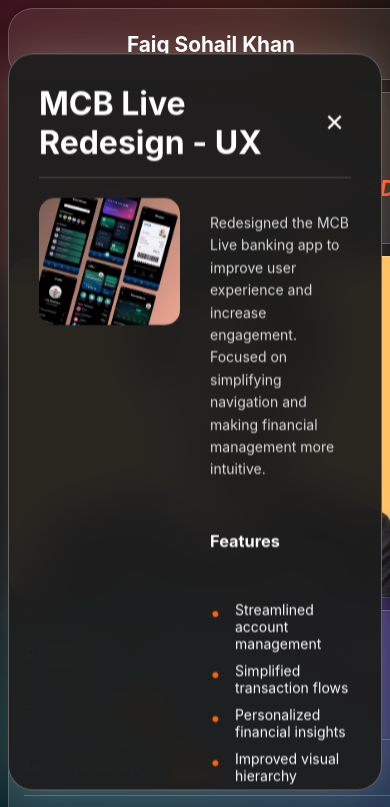
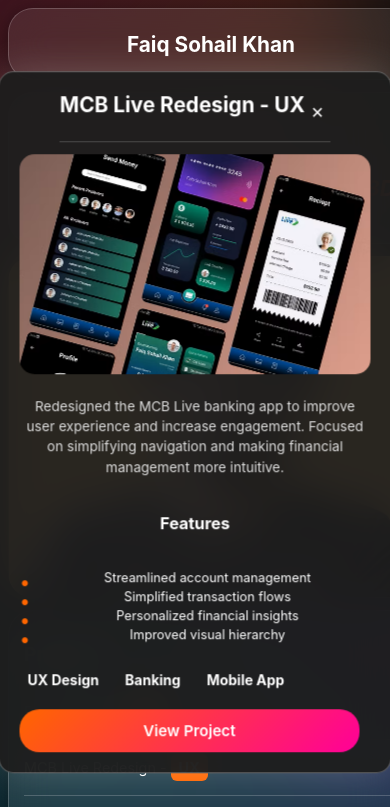
Before and after one commit to not-Faiq/Portfolio, a plain HTML site: page index.html in a window 390 px wide. Both pictures are taken after a click on the element "MCB Live Redesign - UX". Shown: the top 807 px of the page. Drawn offline with nearby package versions, Linux system fonts and the light colour scheme; a web font is replaced by a local one.

Commit message:
Update index.html

```diff
--- a/index.html
+++ b/index.html
@@ -428,7 +428,10 @@
   to   { opacity: 1; transform: translateY(0); }
 }
 
-
+/* Project Detail Modal */
+body.modal-open {
+  overflow: hidden;
+}
 .project-modal {
   position: fixed;
   top: 50%;
@@ -441,7 +444,7 @@
   backdrop-filter: blur(20px);
   border-radius: 25px;
   padding: 30px;
-  z-index: 1001; /* ✅ ensure modal above overlay */
+  z-index: 30;
   opacity: 0;
   pointer-events: none;
   transition: all 0.4s ease;
@@ -556,15 +559,84 @@
   font-weight: 600;
   transition: all 0.3s ease;
   margin-top: 10px;
-  position: relative; /* ✅ enables z-index */
-  z-index: 1002; /* ✅ keeps button above everything */
-  cursor: pointer;
+z-index: 100;
 }
 
 .project-modal-link:hover {
   transform: translateY(-3px);
   box-shadow: 0 5px 15px rgba(255, 102, 0, 0.4);
-}    /* Responsive design */
+}
+
+/* Mobile adjustments */
+@media (max-width: 768px) {
+  .project-modal {
+    width: 90%;
+    max-width: none;
+    max-height: 90vh;
+    padding: 20px;
+    border-radius: 15px;
+    overflow-y: auto;
+    -webkit-overflow-scrolling: touch;
+  }
+
+  .project-modal-header {
+    margin-bottom: 12px;
+    padding-bottom: 8px;
+  }
+
+  .project-modal-title {
+    font-size: 1.3rem;
+  }
+
+  .project-modal-close {
+    font-size: 1rem;
+    width: auto;
+    height: auto;
+  }
+
+  .project-modal-content {
+    grid-template-columns: 1fr; /* stack image + details */
+    gap: 8px; /* ✅ reduced spacing under image */
+  }
+
+  .project-modal-image {
+    max-height: 220px; /* ✅ keeps image from dominating */
+    overflow: hidden;
+    margin-bottom: 0; /* ✅ no extra space below */
+    display: block;
+  }
+
+  .project-modal-image img {
+    width: 100%;
+    height: 100%;
+    object-fit: cover; /* ✅ nicely crops without stretching */
+    border-radius: 12px;
+    display: block; /* removes inline gap */
+  }
+
+  .project-modal-details {
+    gap: 6px; /* tighter spacing */
+  }
+
+  .project-modal-description {
+    font-size: 0.85rem;
+    line-height: 1.5;
+  }
+
+  .project-modal-features li {
+    font-size: 0.8rem;
+    margin-bottom: 4px;
+  }
+
+  .project-modal-link {
+    width: 90%;
+    text-align: center;
+    padding: 12px;
+    font-size: 0.95rem;
+    border-radius: 20px;
+  }
+}
+    /* Responsive design */
     @media (max-width: 1024px) {
 
       .container { grid-template-columns: repeat(2, 1fr); grid-auto-rows: auto; }
@@ -574,6 +646,40 @@
       .photo { grid-column: span 1; min-height: 300px; }
       .projects { grid-column: span 1; }
     }
+
+/* Mobile layout (max-width 768px for example) */
+@media (max-width: 768px) {
+  .project-modal {
+    display: flex;
+    flex-direction: column;
+    align-items: center;
+    text-align: center; /* optional */
+  }
+
+  .project-modal h2 {
+    margin-bottom: 1rem;
+  }
+
+  .project-modal img {
+    max-width: 100%;
+    height: auto;
+    margin-bottom: 1rem;
+  }
+
+  .project-modal .description {
+    margin-bottom: 1rem;
+  }
+
+  .project-modal .features {
+    margin-bottom: 1rem;
+  }
+
+  .project-modal .button-container {
+    width: 100%;
+    display: flex;
+    justify-content: center;
+  }
+}
 
 /* Mobile fixes - FINAL VERSION */
 @media (max-width: 600px) {
```
